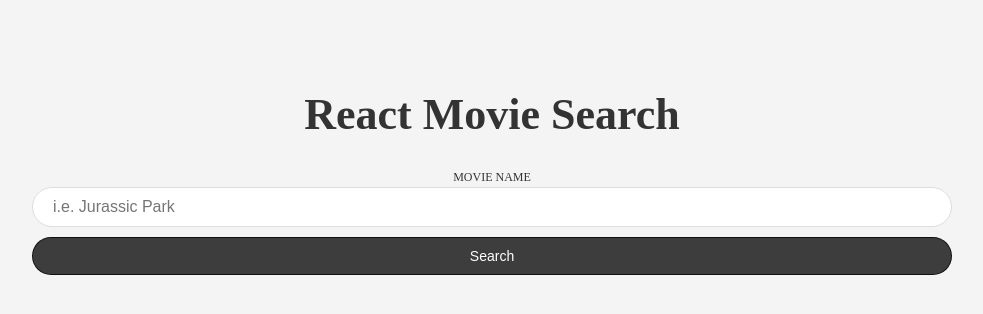
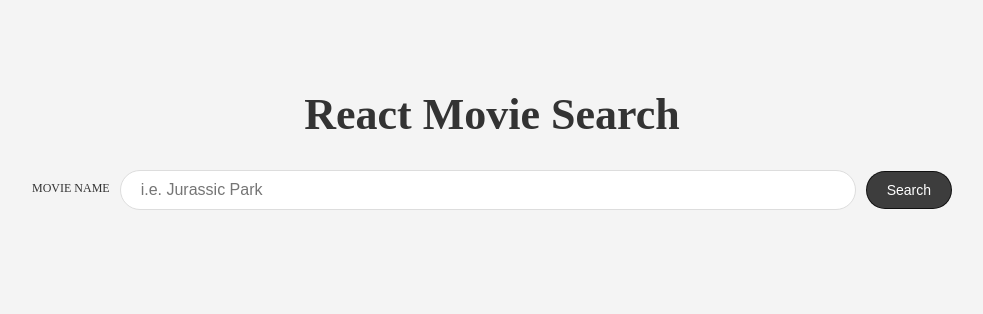
Before and after one commit to sqoobe/Latenight-Watchers, a React (Vite) app: page / in a window 1280 px wide. Shown: the top 314 px of the page, without its empty margins (148-1131 px from the left). Built offline with nearby package versions, Linux system fonts and the light colour scheme.

Commit message:
connected API up to search

```diff
--- a/components/searchMovies.jsx
+++ b/components/searchMovies.jsx
@@ -1,8 +1,28 @@
 import React from "react";
 
 export default function SearchMovies() {
+
+  const searchMovies = async (e) => {
+    e.preventDefault();//prevent from doing its default action of posting its data in a query
+    console.log("Submitting")
+
+    const query ="Jurassic Park"
+
+    const url = `https://api.themoviedb.org/3/search/movie?api_key=37c0f7cf8ebd0ea898354c7c6ce17fc7&language=en-US&query=${query}&page=1&include_adult=false`;
+
+    try {
+      const res = await fetch(url)
+      const data = await res.json()
+      console.log(data)
+
+  }catch(err){
+    console.error(err);
+  }
+}
+
+
   return (
-    <form className="form">
+    <form className="form" onSubmit={searchMovies}>
       <label className="label" htmlFor="query">
         Movie Name
       </label>
--- a/src/index.css
+++ b/src/index.css
@@ -60,3 +60,14 @@ small {
 .button:hover {
   background-color: rgba(0,0,0,0.85);
 }
+@media (min-width:786px){
+  .form {
+      grid-template-columns: auto 1fr auto;
+      grid-gap: 1rem;
+      align-items: center;
+  }
+
+  .input {
+      margin-bottom: 0;
+  }
+}
```
